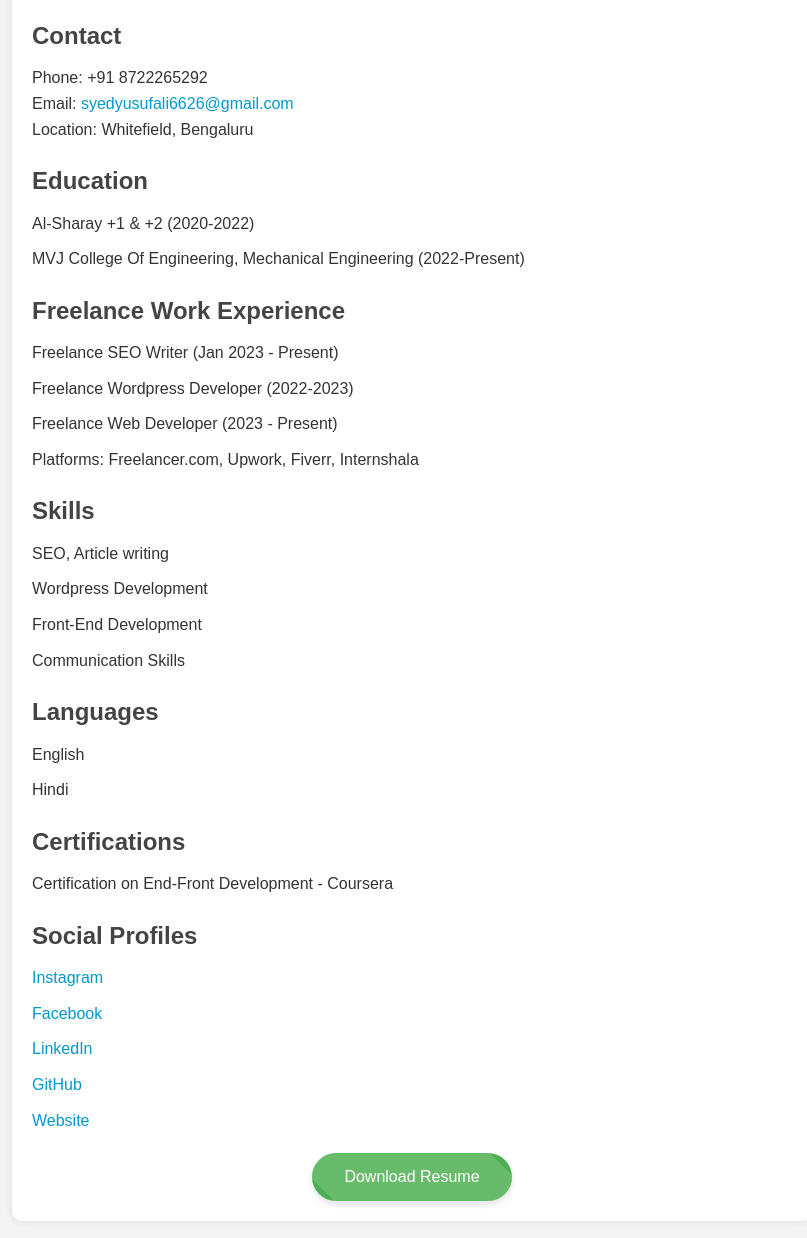
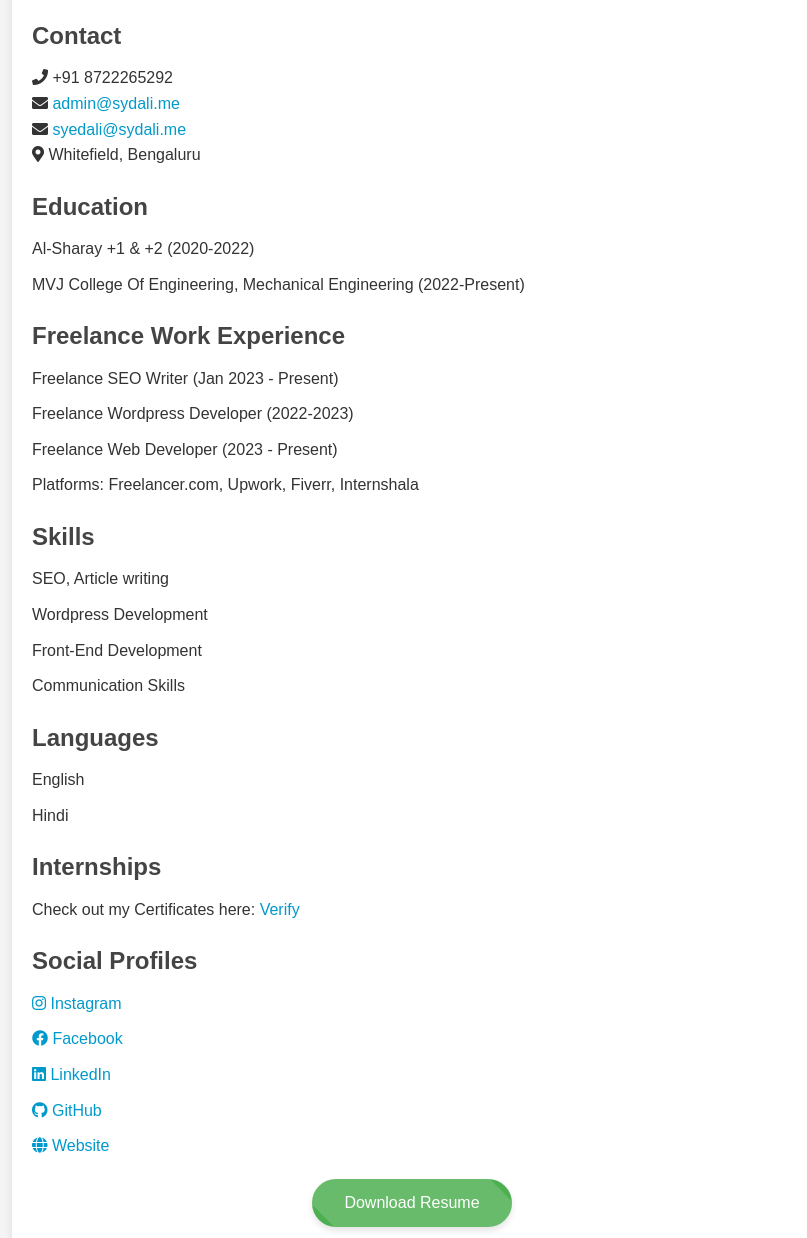
Before and after one commit to syedd07/resume, a plain HTML site: page index.html in a window 1280 px wide. Shown: the part 181-1419 px from the top of the page, without its empty margins (228-1035 px from the left). Drawn offline with Linux system fonts and the light colour scheme.

Commit message:
Update index.html

```diff
--- a/index.html
+++ b/index.html
@@ -5,6 +5,7 @@
     <meta name="viewport" content="width=device-width, initial-scale=1.0">
     <title>Resume - Syed Yusuf Ali</title>
     <link rel="stylesheet" href="styles.css">
+    <link rel="stylesheet" href="https://cdnjs.cloudflare.com/ajax/libs/font-awesome/5.15.3/css/all.min.css">
 </head>
 <body>
     <div class="container">
@@ -14,9 +15,10 @@
         </header>
         <section class="contact">
             <h2>Contact</h2>
-            <p>Phone: +91 8722265292</p>
-            <p>Email: <a href="mailto:syedyusufali6626@gmail.com">syedyusufali6626@gmail.com</a></p>
-            <p>Location: Whitefield, Bengaluru</p>
+            <p><i class="fas fa-phone"></i> +91 8722265292</p>
+            <p><i class="fas fa-envelope"></i> <a href="mailto:admin@sydali.me">admin@sydali.me</a></p>
+            <p><i class="fas fa-envelope"></i> <a href="mailto:syedali@sydali.me">syedali@sydali.me</a></p>
+            <p><i class="fas fa-map-marker-alt"></i> Whitefield, Bengaluru</p>
         </section>
         <section class="education">
             <h2>Education</h2>
@@ -50,18 +52,18 @@
                 <li>Hindi</li>
             </ul>
         </section>
-        <section class="certifications">
-            <h2>Certifications</h2>
-            <p>Certification on End-Front Development - Coursera</p>
+        <section class="Internships">
+            <h2>Internships</h2>
+          <p> Check out my Certificates here: <a href="https://internship.sydali.me//" target="_blank"></i>Verify</a></li></p>
         </section>
         <section class="social">
             <h2>Social Profiles</h2>
             <ul>
-                <li><a href="https://www.instagram.com/syedd07">Instagram</a></li>
-                <li><a href="https://www.facebook.com/syedd07">Facebook</a></li>
-                <li><a href="https://www.linkedin.com/in/syedd07">LinkedIn</a></li>
-                <li><a href="https://www.github.com/syedd07">GitHub</a></li>
-                <li><a href="https://www.sydali.me">Website</a></li>
+                <li><a href="https://www.instagram.com/syedd07" target="_blank"><i class="fab fa-instagram"></i> Instagram</a></li>
+                <li><a href="https://www.facebook.com/syedd07" target="_blank"><i class="fab fa-facebook"></i> Facebook</a></li>
+                <li><a href="https://www.linkedin.com/in/syedd07" target="_blank"><i class="fab fa-linkedin"></i> LinkedIn</a></li>
+                <li><a href="https://www.github.com/syedd07" target="_blank"><i class="fab fa-github"></i> GitHub</a></li>
+                <li><a href="https://www.sydali.me" target="_blank"><i class="fas fa-globe"></i> Website</a></li>
             </ul>
         </section>
         <div class="download">
@@ -70,6 +72,5 @@
             </a>
         </div>
     </div>
-    <script src="script.js"></script>
 </body>
 </html>
```
